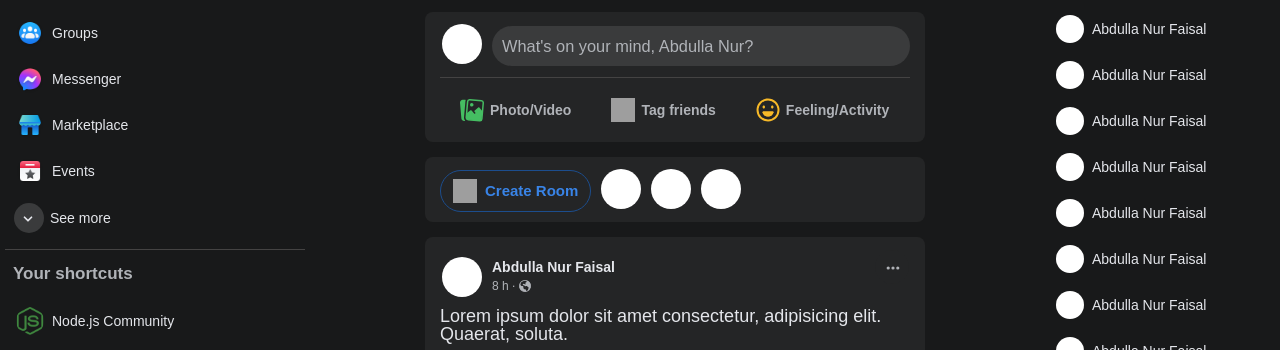
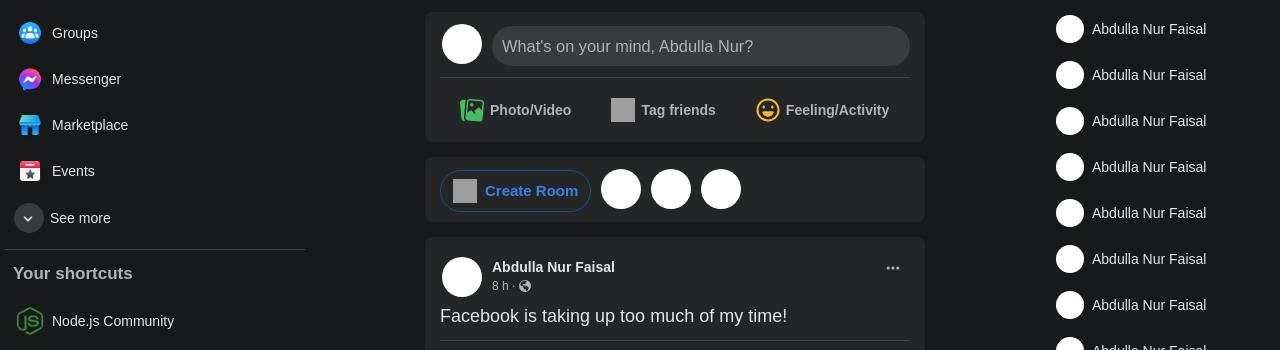
Before and after one commit to AbdullaNurFaisal/facebook-home-page-clone, a plain HTML site: page index.html in a window 1280 px wide. Shown: the part 147-497 px from the top of the page. Drawn offline with Linux system fonts and the light colour scheme; grey boxes are pictures that could not be loaded.

Commit message:
new commit

```diff
--- a/index.html
+++ b/index.html
@@ -341,7 +341,7 @@
                                         </ul>
                                         <div class="content-block">
                                             <p>
-                                                Lorem ipsum dolor sit amet consectetur, adipisicing elit. Quaerat, soluta.
+                                                Facebook is taking up too much of my time!
                                             </p>
                                         </div>
                                         <div class="interaction-area">
```
